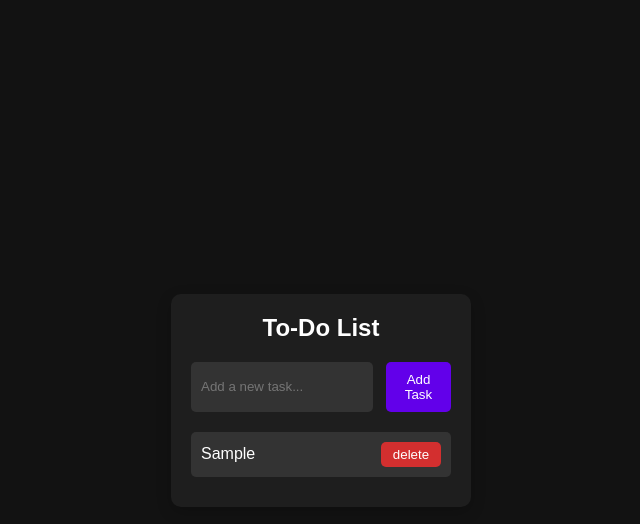
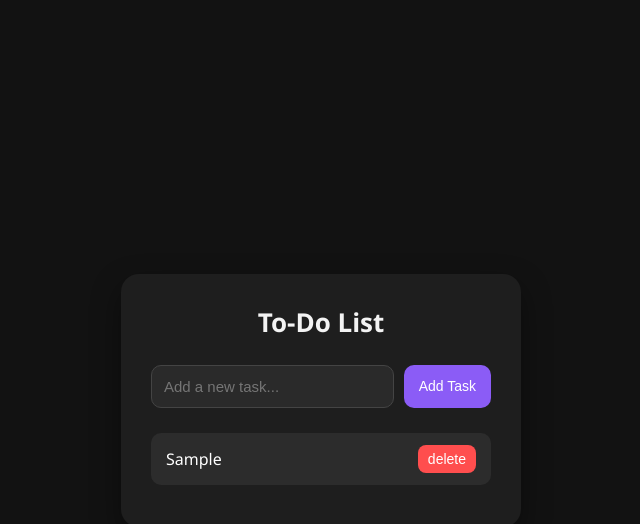
Before and after one commit to vanyasharma07/MiniProjectsJS, a plain HTML site: page to-do/index.html in a window 1280 px wide. Both pictures are taken after typing "Sample" into the empty fields and a click on the button "Add Task". Shown: the whole page, without its empty margins (319-959 px from the left). Drawn offline with Linux system fonts and the light colour scheme.

Commit message:
changing the css of to-do list app

```diff
--- a/to-do/styles.css
+++ b/to-do/styles.css
@@ -1,4 +1,4 @@
-/* styles.css */
+/* Global Reset */
 * {
   margin: 0;
   padding: 0;
@@ -6,89 +6,114 @@
 }
 
 body {
-  font-family: Arial, sans-serif;
+  font-family: 'Segoe UI', sans-serif;
   background-color: #121212;
   color: #ffffff;
   display: flex;
   justify-content: center;
   align-items: center;
   height: 100vh;
+  padding: 20px;
 }
 
+/* Container Card */
 .container {
   background-color: #1e1e1e;
-  padding: 20px;
-  border-radius: 10px;
-  width: 300px;
-  box-shadow: 0 5px 15px rgba(0, 0, 0, 0.2);
+  padding: 30px;
+  border-radius: 18px;
+  width: 90%;
+  max-width: 400px;
+  box-shadow: 0 12px 30px rgba(0, 0, 0, 0.4);
+  transition: all 0.3s ease-in-out;
 }
 
+/* Heading */
 h1 {
   text-align: center;
-  margin-bottom: 20px;
-  font-size: 24px;
+  margin-bottom: 25px;
+  font-size: 26px;
+  color: #f3f3f3;
 }
 
+/* Input Row */
 .input-container {
   display: flex;
-  justify-content: space-between;
-  margin-bottom: 20px;
+  gap: 10px;
+  margin-bottom: 25px;
 }
 
 input[type="text"] {
-  width: 70%;
-  padding: 10px;
-  background-color: #333333;
-  border: none;
-  border-radius: 5px;
+  flex: 1;
+  padding: 12px;
+  background-color: #2a2a2a;
+  border: 1px solid #444;
+  border-radius: 10px;
   color: #fff;
+  font-size: 15px;
+  transition: border 0.2s ease;
+}
+
+input[type="text"]:focus {
+  border: 1px solid #6200ea;
   outline: none;
 }
 
 button {
-  width: 25%;
-  padding: 10px;
-  background-color: #6200ea;
+  padding: 12px 15px;
+  background-color: #8b5cf6;
   border: none;
-  border-radius: 5px;
+  border-radius: 10px;
   color: #fff;
+  font-size: 14px;
   cursor: pointer;
-  transition: background-color 0.3s;
+  transition: background-color 0.3s ease;
 }
 
 button:hover {
-  background-color: #3700b3;
+  background-color: #7c3aed;
 }
 
+/* To-do list */
 ul {
   list-style-type: none;
   padding: 0;
 }
 
 li {
-  background-color: #333333;
-  padding: 10px;
-  margin-bottom: 10px;
-  border-radius: 5px;
+  background-color: #2c2c2c;
+  padding: 12px 15px;
+  margin-bottom: 12px;
+  border-radius: 10px;
   display: flex;
   justify-content: space-between;
   align-items: center;
+  transition: all 0.2s ease;
 }
 
 li.completed {
   text-decoration: line-through;
-  opacity: 0.7;
+  opacity: 0.6;
 }
 
+/* Delete Button */
 li button {
-  background-color: #d32f2f;
+  background-color: #ff4e4e;
   border: none;
-  padding: 5px;
+  padding: 6px 10px;
   color: white;
-  border-radius: 5px;
+  border-radius: 8px;
   cursor: pointer;
+  transition: background-color 0.3s;
 }
 
 li button:hover {
-  background-color: #b71c1c;
+  background-color: #ff1f1f;
 }
+li {
+  animation: fadeIn 0.3s ease forwards;
+}
+
+@keyframes fadeIn {
+  0% { opacity: 0; transform: scale(0.95); }
+  100% { opacity: 1; transform: scale(1); }
+}
```
Also changed, not shown: weather/script.js (+4 -3 lines).
